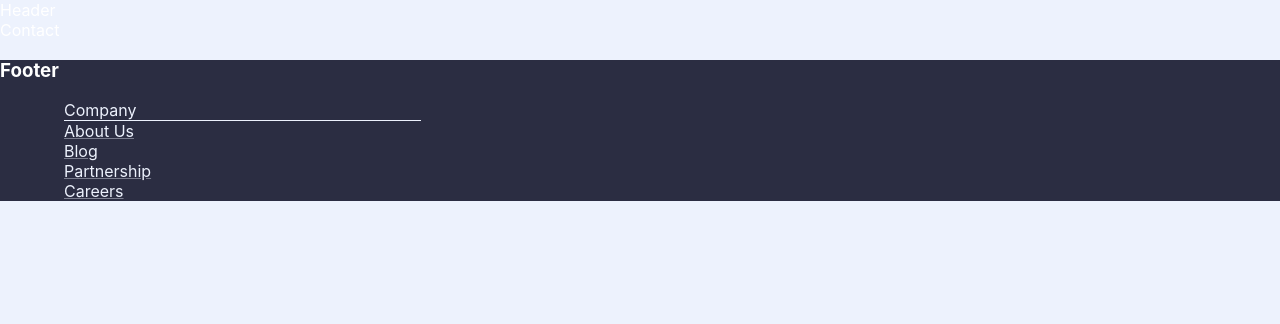
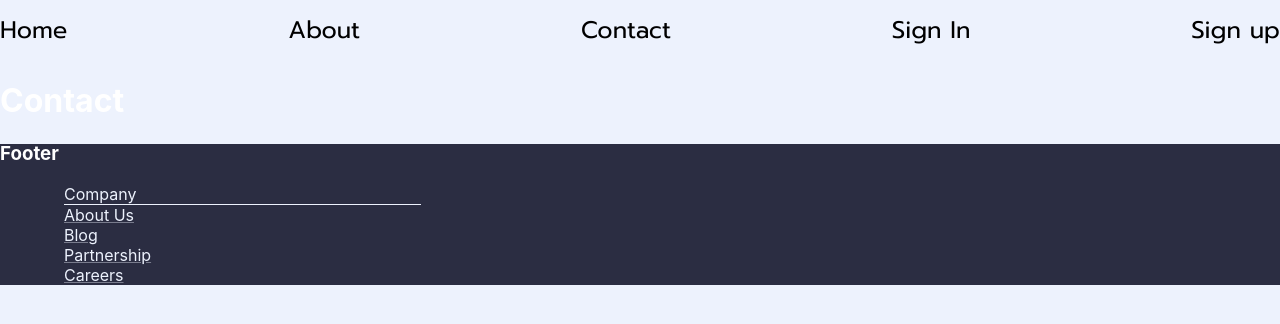
Before and after one commit to Zuhaibkhalifa/Header, a React app: page /Contact in a window 1280 px wide. Built offline with nearby package versions, Linux system fonts and the light colour scheme.

Commit message:
I did Footer

```diff
--- a/package.json
+++ b/package.json
@@ -5,7 +5,9 @@
   "dependencies": {
     "@emotion/react": "^11.10.0",
     "@emotion/styled": "^11.10.0",
+    "@mui/icons-material": "^5.8.4",
     "@mui/material": "^5.10.0",
+    "@mui/styled-engine-sc": "^5.10.0",
     "@testing-library/jest-dom": "^5.16.5",
     "@testing-library/react": "^13.3.0",
     "@testing-library/user-event": "^13.5.0",
@@ -14,6 +16,7 @@
     "react-dom": "^18.2.0",
     "react-router-dom": "^6.3.0",
     "react-scripts": "^5.0.1",
+    "styled-components": "^5.3.5",
     "web-vitals": "^2.1.4"
   },
   "scripts": {
--- a/src/Components/Common/Footer/Footer.js
+++ b/src/Components/Common/Footer/Footer.js
@@ -15,22 +15,22 @@ const Footer = () => {
                 Company
               </Box>
               <Box>
-                <Link href="" color={"#edf2fd"}>
+                <Link href="/aboutus" color={"#edf2fd"}>
                   About Us
                 </Link>
               </Box>
               <Box>
-                <Link href="" color={"#edf2fd"}>
+                <Link href="blog" color={"#edf2fd"}>
                   Blog
                 </Link>
               </Box>
               <Box>
-                <Link href="" color={"#edf2fd"}>
+                <Link href="partnership" color={"#edf2fd"}>
                   Partnership
                 </Link>
               </Box>
               <Box>
-                <Link href="" color={"#edf2fd"}>
+                <Link href="careers" color={"#edf2fd"}>
                   Careers
                 </Link>
               </Box>
--- /dev/null
+++ b/src/Components/Common/Header/Header.css
@@ -0,0 +1,14 @@
+
+.navbar{
+    display: flex;
+    background-color:   var(--color-primary) ;
+    height: 60px;
+    align-items: center;
+    justify-content: space-between;
+    font-family: var(--font-primary);
+    font-size: x-large;
+    color: black
+}
+.navbar link{
+    color: black!important;
+}
--- a/src/Components/Common/Header/Header.js
+++ b/src/Components/Common/Header/Header.js
@@ -1,9 +1,23 @@
-import React from 'react'
+import React from 'react';
+import {  Link } from "react-router-dom";
+import "./Header.css";
 
-function Header() {
+
+const Header= () =>{
   return (
-    <div>Header</div>
-  )
+  <div className='navbar'>
+
+
+      <Link to="/" style={{textDecoration: 'none',color:"black"}}>Home</Link>
+
+      <Link to="/About" style={{textDecoration: 'none',color:"black"}}>About</Link>
+
+      <Link to="/Contact" style={{textDecoration: 'none', color:"black"}}>Contact</Link>
+
+      <Link to="/form" style={{textDecoration: 'none', color:"black"}}>Sign In</Link>
+      <Link to="/form" style={{textDecoration: 'none', color:"black"}}>Sign up</Link>
+
+  </div>
+  );
 }
-
-export default Header
+export default Header;
--- a/src/Components/Contact/Contact.js
+++ b/src/Components/Contact/Contact.js
@@ -1,7 +1,9 @@
 import React from "react";
 
 function Contact() {
-  return <div>Contact</div>;
+  return <div>
+           <h1>Contact</h1>
+        </div>;
 }
 
 export default Contact;
--- a/src/Components/Home/Home.js
+++ b/src/Components/Home/Home.js
@@ -4,7 +4,7 @@ import "./Home.css";
 const Home = () => {
   return (
     <div>
-      <h1>hello wordl</h1>
+      <h1>hello world</h1>
     </div>
   );
 };
--- a/src/index.css
+++ b/src/index.css
@@ -1,3 +1,4 @@
+@import url('https://fonts.googleapis.com/css2?family=Prompt:wght@300;400;700&display=swap');
 body {
   --color-primary: #edf2fd;
   --color-secondary: #8d99ae;
@@ -9,6 +10,8 @@ body {
     sans-serif;
   -webkit-font-smoothing: antialiased;
   -moz-osx-font-smoothing: grayscale;
+
+  --font-primary: 'Prompt', sans-serif;
 }
 
 code {
```
Also changed, not shown: 1 other file.
